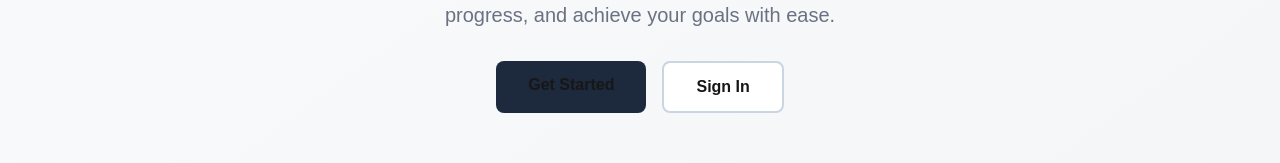
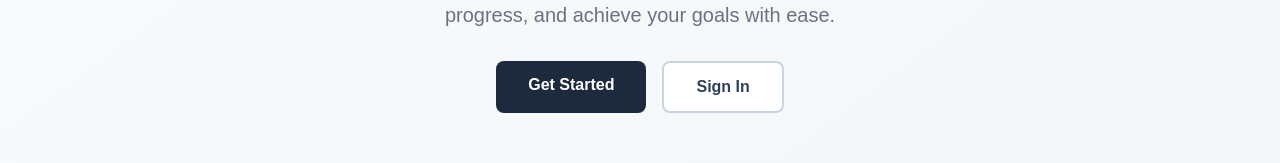
Before and after one commit to lecyapp/task-manager-nextjs, a Next.js app: page / in a window 1280 px wide. Shown: the part 243-406 px from the top of the page. Built offline with nearby package versions, Linux system fonts and the light colour scheme; no server answers.

Commit message:
Fix button text color: move global styles into @layer base so Tailwind utilities take priority

```diff
--- a/src/app/globals.css
+++ b/src/app/globals.css
@@ -12,8 +12,7 @@
   --font-mono: var(--font-geist-mono);
 }
 
-/* App uses light theme only */
-
+@layer base {
   body {
     background: var(--background);
     color: var(--foreground);
@@ -35,7 +34,6 @@ button {
   }
 
   a {
-  color: inherit;
     text-decoration: none;
   }
 
@@ -44,3 +42,4 @@ input[type="time"],
   input[type="datetime-local"] {
     cursor: pointer;
   }
+}
```
Lines whose indentation alone changed are shown as unchanged.
